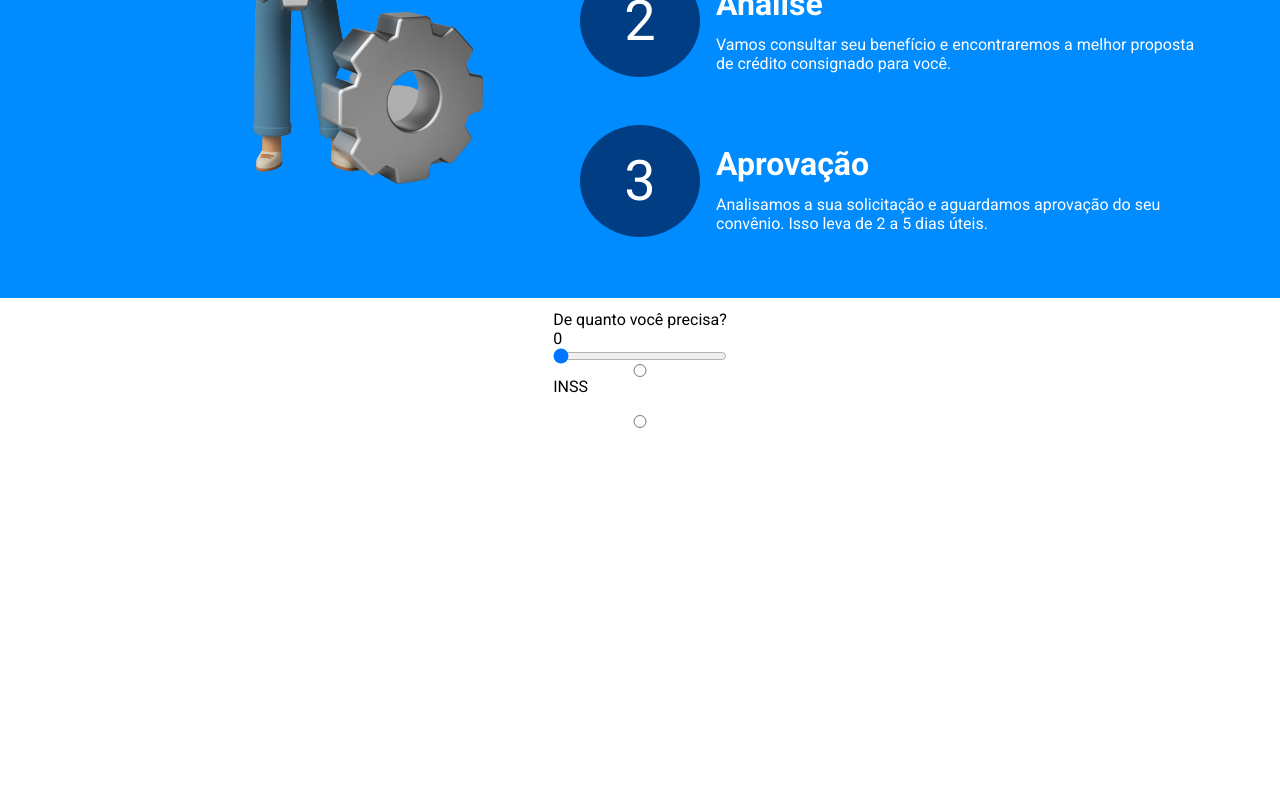
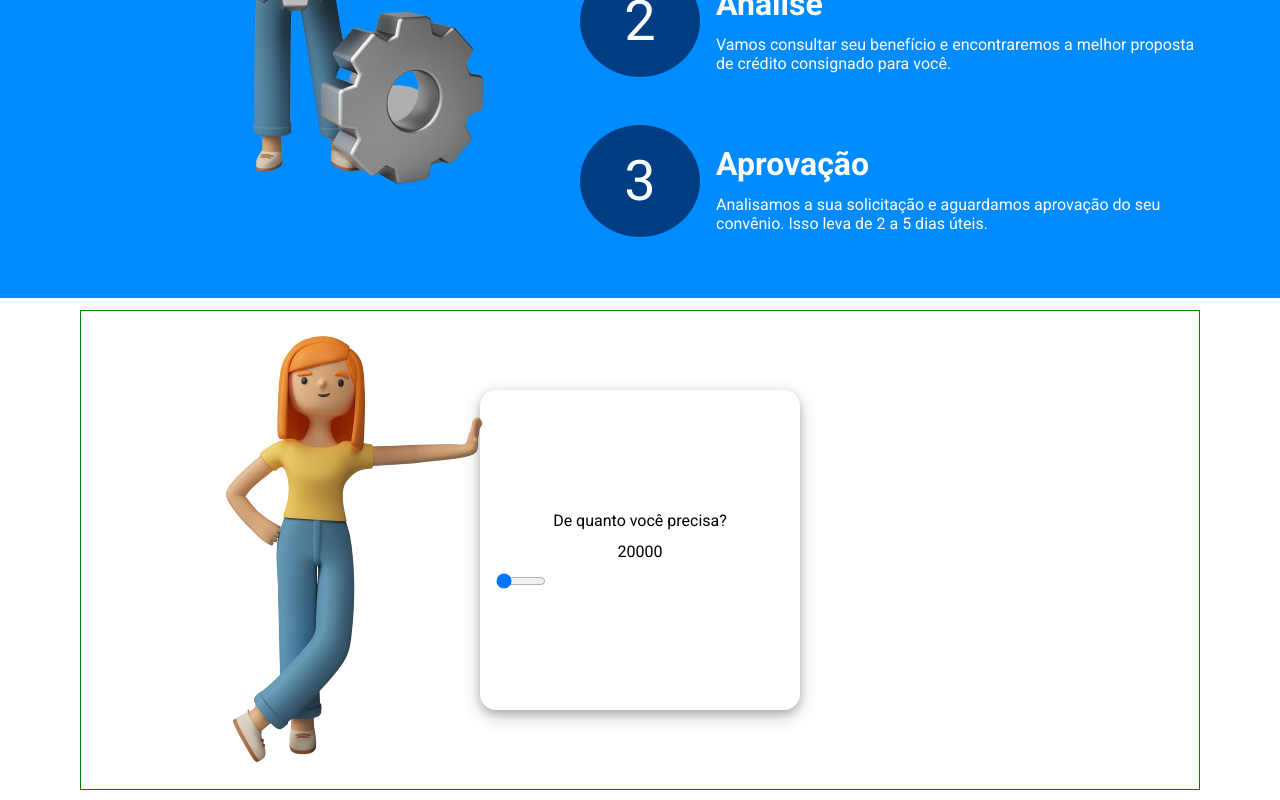
Before and after one commit to Catalendas/Oeste_financeira, a React (Vite) app: page / in a window 1280 px wide. Shown: the part 1514-2314 px from the top of the page. Before the commit the page ends 2022 px from the top, so only its background shows below. Built offline with nearby package versions, Linux system fonts and the light colour scheme.

Commit message:
Estruturando o Imulator

```diff
--- a/src/Pages/Home/Components/Simulator/index.tsx
+++ b/src/Pages/Home/Components/Simulator/index.tsx
@@ -1,29 +1,31 @@
 import { useState } from "react";
 import { SimulatoContainer } from "./styled";
+import girl from "../../../../assets/girSimulation.png"
 
 export function Simulator() {
-    const [ rangeValue, setRengeValue] = useState(0)
+    const [ rangeValue, setRengeValue] = useState(20000)
     const [ loanAmount, setLoanAmont] = useState(0)
 
     function HandleSum(event: any) {
         const rangeEventValue = event.target.value
         const LoanAmount = 0
 
-        const Total = LoanAmount + rangeEventValue
+        const Total = rangeEventValue + LoanAmount
 
         setRengeValue(rangeEventValue)
         setLoanAmont(Total)
     }
 
     return (
-        <SimulatoContainer>
-            De quanto você precisa?
-            <span>{rangeValue}</span>
-            <input type="range" onChange={HandleSum} value={rangeValue} min="2000" max="100000"/>
-            <input type="radio" id="INSS"/>
-            <label htmlFor="INSS">INSS</label>
-            <br />
-            <input type="radio" />
+        <SimulatoContainer className="container">
+            <img src={girl} />
+
+            <div>
+                De quanto você precisa?
+                <span>{rangeValue}</span>
+                <input type="range" onChange={HandleSum} value={rangeValue} min="20000" max="100000"/>
+            </div>
+
         </SimulatoContainer>
     )
 }
--- a/src/Pages/Home/Components/Simulator/styled.ts
+++ b/src/Pages/Home/Components/Simulator/styled.ts
@@ -1,6 +1,43 @@
 import styled from "styled-components";
 
 export const SimulatoContainer = styled.div`
+    width: 53rem;
+    height: 30rem;
+    border: 1px solid green;
     display: flex;
-    flex-direction: column;
+    align-items: center;
+    justify-content: center;
+
+    > img {
+        position: absolute;
+        margin-right: 610px;
+    }
+
+    > div {
+        display: flex;
+        flex-direction: column;
+        justify-content: center;
+        text-align: center;
+
+        gap: .75rem;
+        padding: 0 1rem;
+
+        box-shadow: 0 4px 8px 0 rgba(0, 0, 0, 0.2), 0 6px 20px 0 rgba(0, 0, 0, 0.19);
+        border-radius: 1rem;
+
+        svg, p {
+            color: ${({ theme }) => theme.colors["base-blue"]};
+        }
+
+        p {
+            font-weight: 700;
+        }
+
+        width: 20rem;
+        height: 20rem;
+
+        input[type="range"] {
+            width: 50px;
+        }
+    }
 `
```
Also changed, not shown: src/assets/girSimulation.png (added).
